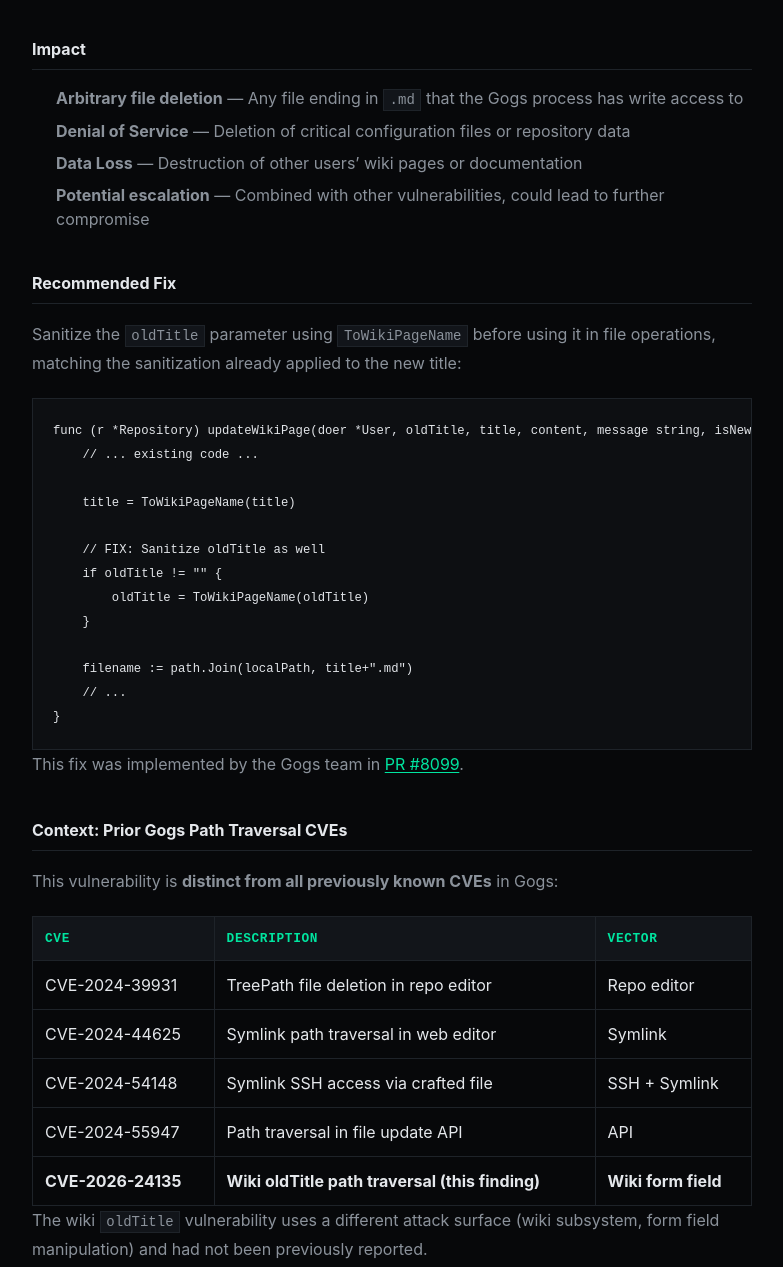
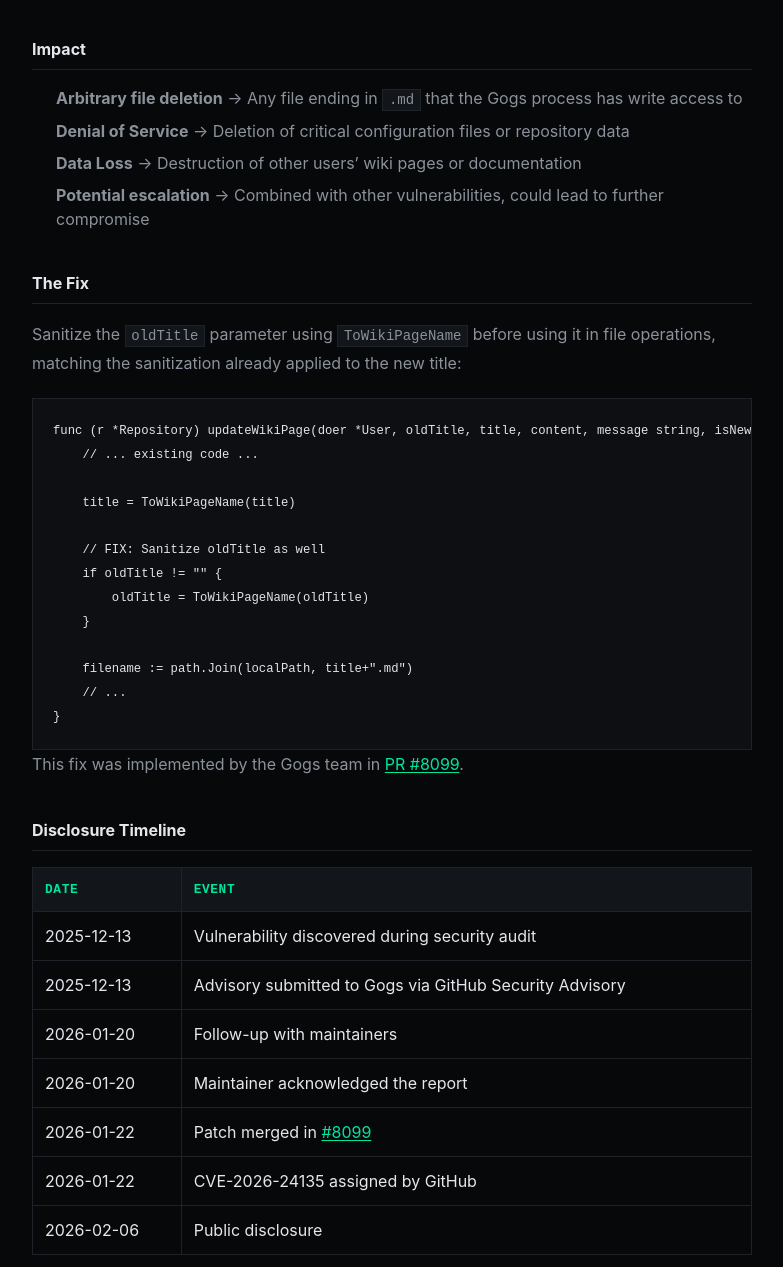
Before and after one commit to reschjonas/reschjonas.github.io, an Astro site: page /writeups/cve-2026-24135-gogs-path-traversal in a window 1280 px wide. Shown: the part 2440-3707 px from the top of the page, without its empty margins (248-1031 px from the left). Built offline with nearby package versions, Linux system fonts and the light colour scheme; Astro itself is replaced by a stand-in of ours; code samples lack their colours; a web font is replaced by a local one.

Commit message:
Update cve-2026-24135-gogs-path-traversal.md

```diff
--- a/src/content/writeups/cve-2026-24135-gogs-path-traversal.md
+++ b/src/content/writeups/cve-2026-24135-gogs-path-traversal.md
@@ -79,12 +79,12 @@
 
 ## Impact
 
-- **Arbitrary file deletion** — Any file ending in `.md` that the Gogs process has write access to
-- **Denial of Service** — Deletion of critical configuration files or repository data
-- **Data Loss** — Destruction of other users' wiki pages or documentation
-- **Potential escalation** — Combined with other vulnerabilities, could lead to further compromise
+- **Arbitrary file deletion** -> Any file ending in `.md` that the Gogs process has write access to
+- **Denial of Service** -> Deletion of critical configuration files or repository data
+- **Data Loss** -> Destruction of other users' wiki pages or documentation
+- **Potential escalation** -> Combined with other vulnerabilities, could lead to further compromise
 
-## Recommended Fix
+## The Fix
 
 Sanitize the `oldTitle` parameter using `ToWikiPageName` before using it in file operations, matching the sanitization already applied to the new title:
 
@@ -106,19 +106,6 @@
 
 This fix was implemented by the Gogs team in [PR #8099](https://github.com/gogs/gogs/pull/8099).
 
-## Context: Prior Gogs Path Traversal CVEs
-
-This vulnerability is **distinct from all previously known CVEs** in Gogs:
-
-| CVE | Description | Vector |
-|-----|-------------|--------|
-| CVE-2024-39931 | TreePath file deletion in repo editor | Repo editor |
-| CVE-2024-44625 | Symlink path traversal in web editor | Symlink |
-| CVE-2024-54148 | Symlink SSH access via crafted file | SSH + Symlink |
-| CVE-2024-55947 | Path traversal in file update API | API |
-| **CVE-2026-24135** | **Wiki oldTitle path traversal (this finding)** | **Wiki form field** |
-
-The wiki `oldTitle` vulnerability uses a different attack surface (wiki subsystem, form field manipulation) and had not been previously reported.
 
 ## Disclosure Timeline
 
```
